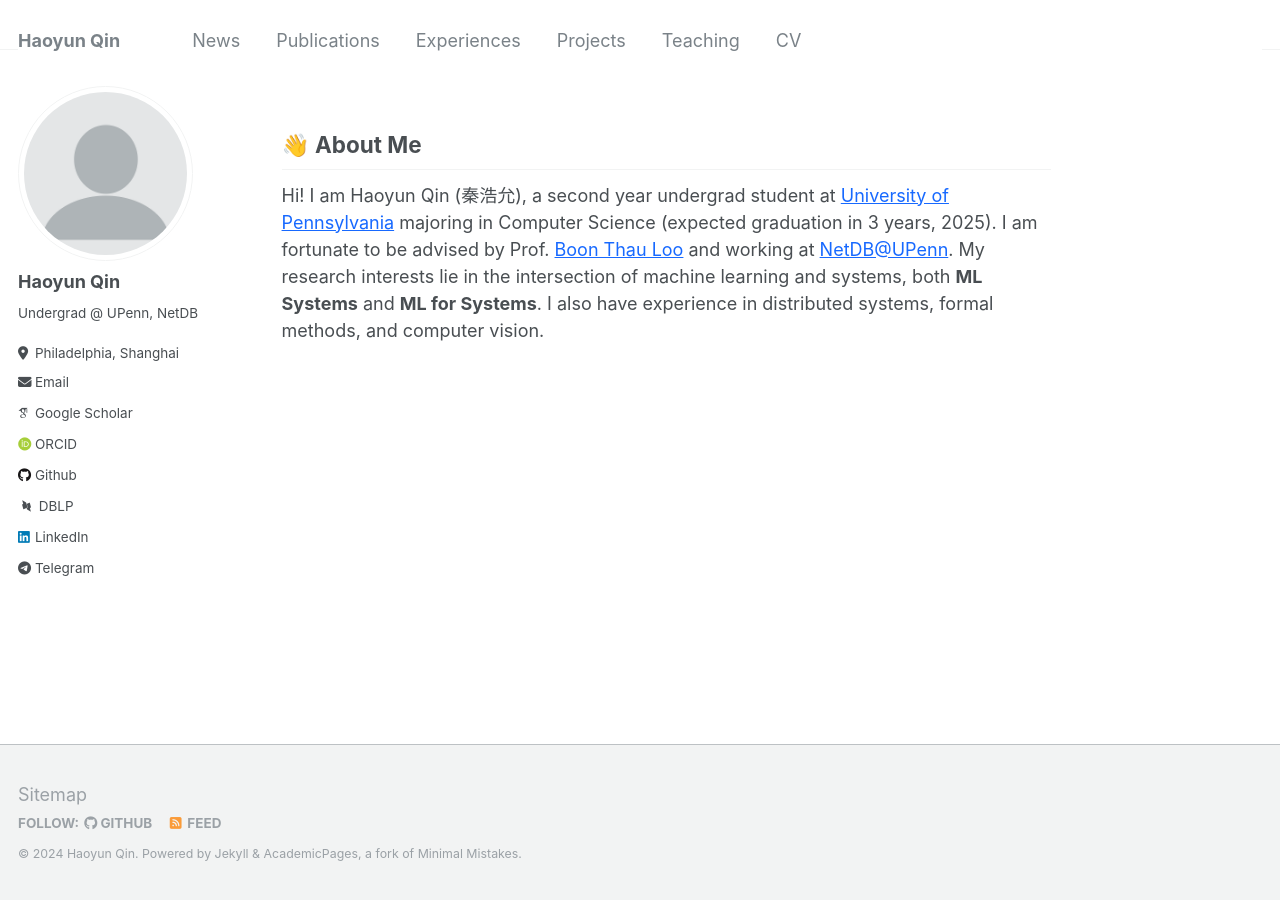
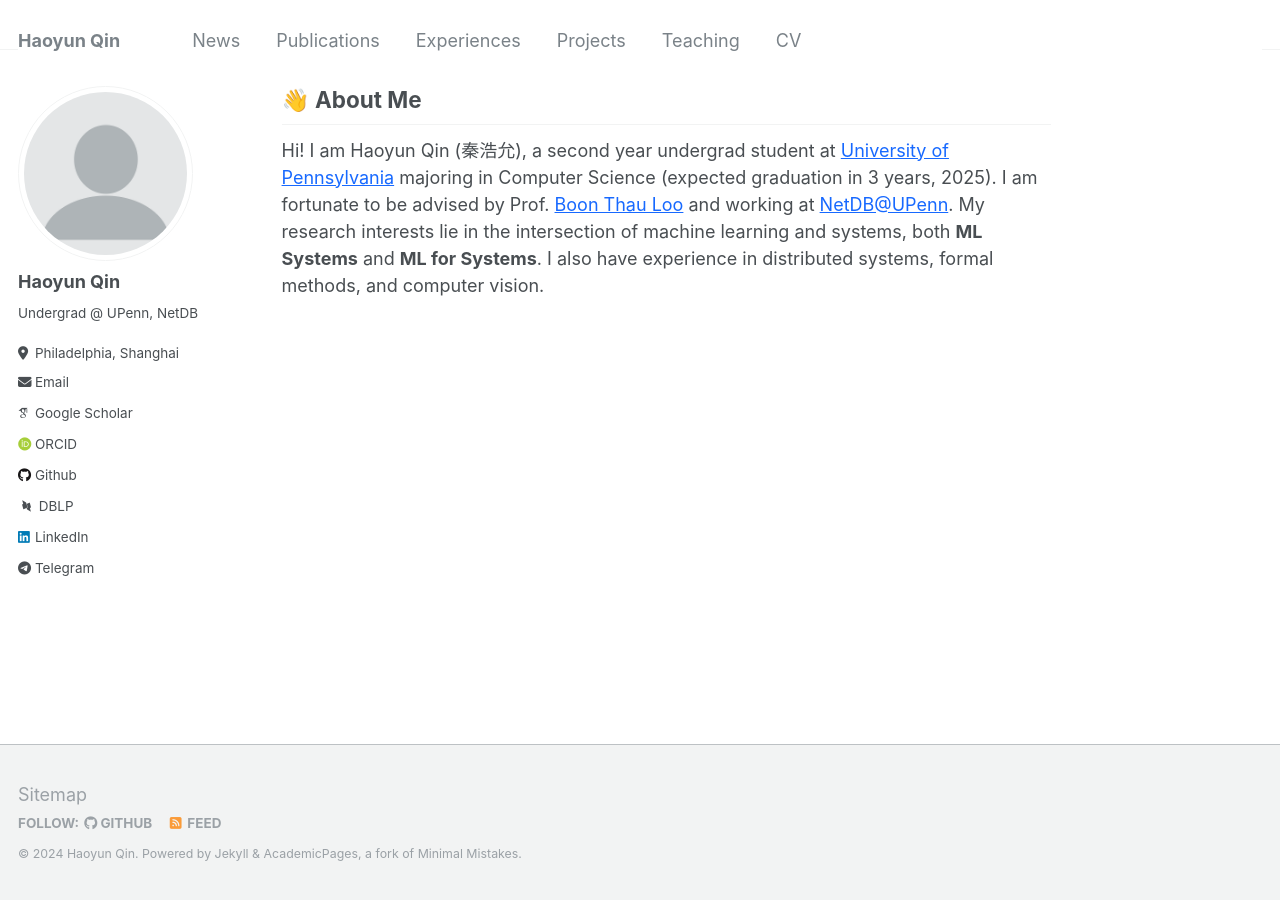
Before and after one commit to JeffersonQin/academic, a Jekyll site: the page built from _pages/includes/intro.md, in a window 1280 px wide. Built offline with Jekyll 4.4.1, drawn with Linux system fonts in a browser that asks for light colours; some web fonts are replaced; our own code applies the rules of GitHub Pages for plain Markdown files.

Commit message:
fix: try remove h2 in css

```diff
--- a/_pages/includes/intro.md
+++ b/_pages/includes/intro.md
@@ -1,3 +1,3 @@
-<h2 class="page__title-h2">👋 About Me</h2>
+<h2 class="page__title-intro">👋 About Me</h2>
 
 Hi! I am Haoyun Qin (秦浩允), a second year undergrad student at [University of Pennsylvania](https://upenn.edu) majoring in Computer Science (expected graduation in 3 years, 2025). I am fortunate to be advised by Prof. [Boon Thau Loo](https://boonloo.cis.upenn.edu/) and working at [NetDB@UPenn](https://netdb.cis.upenn.edu/). My research interests lie in the intersection of machine learning and systems, both **ML Systems** and **ML for Systems**. I also have experience in distributed systems, formal methods, and computer vision.
--- a/_sass/_page.scss
+++ b/_sass/_page.scss
@@ -34,10 +34,8 @@
   }
 }
 
-.page__title-h2 {
-  h2 {
-    margin-top: 0;
-  }
+.page__title-intro {
+  margin-top: 0;
 }
 
 .page__title {
```
